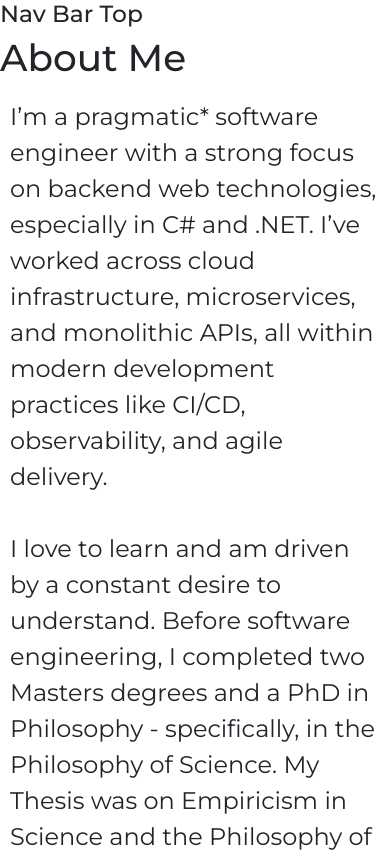
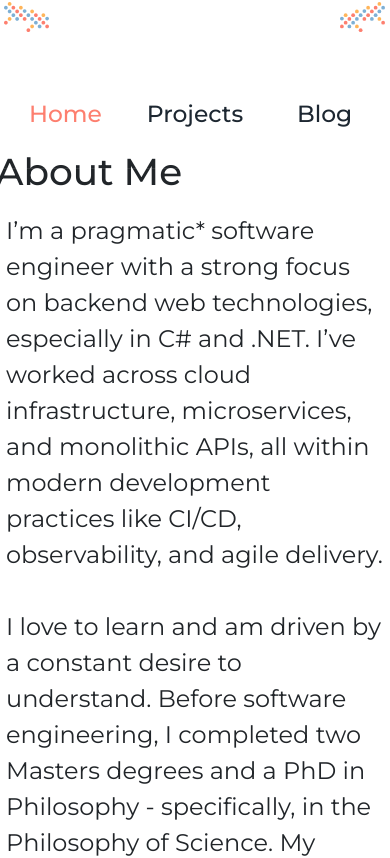
Before and after one commit to DavidJDallas/site, a React (Create React App) app: page / in a window 390 px wide. Shown: the top 858 px of the page. Built offline with nearby package versions, Linux system fonts and the light colour scheme.

Commit message:
mobile friendly code added in. email link fixed and footer margins added

```diff
--- a/src/App.css
+++ b/src/App.css
@@ -13,24 +13,170 @@
 
   z-index: 0; /* Set a lower z-index for the background */
 }
+/* Mobile-specific styles */
+.mobile-background-container {
+  min-height: 100vh;
+  display: flex;
+  flex-direction: column;
+}
 
-/* @keyframes m {
-  0%, 100% {
-    transform: translate(100, 0);
+.mobile-header {
+  position: sticky;
+  top: 0;
+  z-index: 1000;
+  background: inherit;
+  border-bottom: 1px solid rgba(255, 255, 255, 0.1);
+}
+
+.mobile-nav {
+  position: sticky;
+  top: 60px; /* Adjust based on your header height */
+  z-index: 999;
+  background: inherit;
+  border-bottom: 1px solid rgba(255, 255, 255, 0.1);
+  padding: 10px 0;
+}
+
+.mobile-content {
+  flex: 1;
+  padding: 15px !important;
+  overflow-y: auto;
+}
+
+.mobile-footer {
+  margin-top: auto;
+  padding: 20px 0;
+}
+
+/* Ensure mobile content is responsive */
+@media (max-width: 700px) {
+  .mobile-content {
+    padding: 10px !important;
   }
-  25% {
-    transform: translate(50px, 50px);
+
+  /* Make text more readable on mobile */
+  body {
+    font-size: 16px;
+    line-height: 1.5;
   }
-  50% {
-    transform: translate(100px, 0);
+
+  h1 { font-size: 1.8rem; }
+  h2 { font-size: 1.5rem; }
+  h3 { font-size: 1.3rem; }
+
+  /* Ensure images are responsive */
+  img {
+    max-width: 100%;
+    height: auto;
   }
-  75% {
-    transform: translate(50px, -50px);
-  }} */
 
-/* Adding hover effect for the background image */
-/* .background-container:hover::before {
-  opacity: 0.4;
+  /* Add touch-friendly spacing */
+  button, a {
+    min-height: 44px;
+    padding: 12px 16px;
+  }
 
+  /* Stack elements vertically on mobile */
+  .mobile-content .row {
+    margin: 0;
+  }
 
-} */
+  .mobile-content .col-12 {
+    padding: 0;
+  }
+}
+
+/* Extra small devices */
+@media (max-width: 480px) {
+  .mobile-content {
+    padding: 8px !important;
+  }
+
+  h1 { font-size: 1.6rem; }
+  h2 { font-size: 1.3rem; }
+  h3 { font-size: 1.1rem; }
+}
+
+/* Add this to App.css - Mobile-specific styles */
+.mobile-background-container {
+  min-height: 100vh;
+  display: flex;
+  flex-direction: column;
+}
+
+.mobile-header {
+  position: sticky;
+  top: 0;
+  z-index: 1000;
+  background: inherit;
+  border-bottom: 1px solid rgba(255, 255, 255, 0.1);
+}
+
+.mobile-nav {
+  position: sticky;
+  top: 60px; /* Adjust based on your header height */
+  z-index: 999;
+  background: inherit;
+  border-bottom: 1px solid rgba(255, 255, 255, 0.1);
+  padding: 10px 0;
+}
+
+.mobile-content {
+  flex: 1;
+  padding: 15px !important;
+  overflow-y: auto;
+}
+
+.mobile-footer {
+  margin-top: auto;
+  padding: 20px 0;
+}
+
+/* Ensure mobile content is responsive */
+@media (max-width: 700px) {
+  .mobile-content {
+    padding: 10px !important;
+  }
+
+  /* Make text more readable on mobile */
+  body {
+    font-size: 16px;
+    line-height: 1.5;
+  }
+
+  h1 { font-size: 1.8rem; }
+  h2 { font-size: 1.5rem; }
+  h3 { font-size: 1.3rem; }
+
+  /* Ensure images are responsive */
+  img {
+    max-width: 100%;
+    height: auto;
+  }
+
+  /* Add touch-friendly spacing */
+  button, a {
+    min-height: 44px;
+    padding: 12px 16px;
+  }
+
+  /* Stack elements vertically on mobile */
+  .mobile-content .row {
+    margin: 0;
+  }
+
+  .mobile-content .col-12 {
+    padding: 0;
+  }
+}
+
+/* Extra small devices */
+@media (max-width: 480px) {
+  .mobile-content {
+    padding: 8px !important;
+  }
+
+  h1 { font-size: 1.6rem; }
+  h2 { font-size: 1.3rem; }
+  h3 { font-size: 1.1rem; }
+}
--- a/src/App.js
+++ b/src/App.js
@@ -15,7 +15,6 @@ const App = () => {
   const [isMobile, setIsMobile] = useState(window.innerWidth < 700);
   const [title, setTitle] = useState('');
 
-
   useEffect(() => {
     const handleResize = () => {
       setIsMobile(window.innerWidth < 700);
@@ -29,25 +28,46 @@ const App = () => {
     };
   }, []);
 
-if(isMobile)
-  return(<>
-   <Container fluid style={{ height: '100vh', padding: 0 }}>
+  if(isMobile) {
+    return (
+      <>
+        <div className="mobile-background-container" style={{ position: 'relative', minHeight: '100vh' }}>
+          <Container fluid style={{ padding: 0 }}>
+            {/* Mobile Header */}
+            <Row className="mobile-header">
+              <Header title={title} />
+            </Row>
 
-          <Row>
-          <NavBarTop/>
+            {/* Mobile Navigation */}
+            <Row className="mobile-nav">
+              <NavBarTop setTitle={setTitle} />
             </Row>
-    <Routes>
-        <Route path ="/" element ={<LandingPage/>}/>
-        <Route path = "/projects" element={<Projects/>}/>
-        <Route path = "/blog" element={<Blog/>}/>
-    </Routes>
 
 
+            {/* Mobile Content */}
+            <Row className="mobile-content" style={{ flex: 1, padding: '15px' }}>
+              <Col xs={12}>
+                <Routes>
+                  <Route path="/" element={<LandingPage title={title} />}/>
+                  <Route path="/projects" element={<Projects title={title} />}/>
+                  <Route path="/blog" element={<Blog title={title} />}/>
+                </Routes>
+              </Col>
+            </Row>
+
+            {/* Mobile Footer */}
+            <Row className="mobile-footer mt-4">
+              <Footer />
+            </Row>
           </Container>
-  </>)
+        </div>
+      </>
+    );
+  }
 
   return (
-    <> <div className={`background-container`} style={{ position: 'relative' }}>
+    <>
+      <div className={`background-container`} style={{ position: 'relative' }}>
         <Container fluid style={{ height: '100vh', padding: 0 }}>
           <Row>
             <Header title={title} />
@@ -57,7 +77,6 @@ if(isMobile)
               <NavBar setTitle={setTitle} />
             </Col>
             <Col className='main-column'>
-
               <Routes>
                 <Route path='/' element={<LandingPage title={title} />} />
                 <Route path='/projects' element={<Projects title={title} />} />
@@ -70,7 +89,6 @@ if(isMobile)
             <Footer />
           </Row>
         </Container>
-
       </div>
     </>
   );
--- a/src/Footer/Footer.jsx
+++ b/src/Footer/Footer.jsx
@@ -4,7 +4,7 @@ const Footer = () => {
     return(
         <>
 
-        <Row>
+        <Row style={{marginBottom: '20px'}}>
             <Col>
             </Col>
             <Col>
@@ -13,10 +13,9 @@ const Footer = () => {
             /></a>
             </Col>
             <Col>
-            <a href="daviddallas606@gmail.com" target="_blank">
-                <Image src='Gmail-logo.png' style={{height: '50px', width: '100px'}}fluid/>
-            </a>
-
+                <a href="mailto:daviddallas606@gmail.com" target="_blank">
+                    <Image src='Gmail-logo.png' style={{height: '50px', width: '100px'}} fluid/>
+                </a>
             </Col>
             <Col>
             <a href="https://www.linkedin.com/in/david-dallas-925600253/" target="_blank">
--- a/src/NavBar/NavBar.css
+++ b/src/NavBar/NavBar.css
@@ -1,3 +1,4 @@
+/* Vertical Navigation Styles (Desktop) */
 .contact-Nav{
     display: flex;
     color: whitesmoke;
@@ -18,7 +19,74 @@
 }
 
 .nav-bar-rows{
-    margin-top:50px;
+    margin-top: 50px;
     margin-bottom: 50px;
     margin-left: 20%;
 }
+
+/* Top Navigation Styles (Mobile) */
+.top-nav-container {
+    padding: 10px 0;
+    background: inherit;
+}
+
+.top-nav-wrapper {
+    display: flex;
+    justify-content: space-around;
+    align-items: center;
+    width: 100%;
+    padding: 0 15px;
+}
+
+.top-nav-item {
+    flex: 1;
+    text-align: center;
+    padding: 0 10px;
+}
+
+.top-nav-item h4 {
+    margin: 0;
+    font-size: 1.2rem;
+    font-weight: 500;
+    padding: 8px 0;
+}
+
+.top-nav-item a {
+    display: block;
+    width: 100%;
+    border-radius: 8px;
+    transition: all 0.3s ease;
+}
+
+.top-nav-item a:hover {
+    background-color: rgba(253, 127, 111, 0.1);
+    transform: translateY(-2px);
+}
+
+/* Active state styling */
+.top-nav-item a[style*="#fd7f6f"] {
+    background-color: rgba(253, 127, 111, 0.15);
+    border-radius: 8px;
+}
+
+/* Responsive adjustments for very small screens */
+@media (max-width: 480px) {
+    .top-nav-wrapper {
+        padding: 0 5px;
+    }
+
+    .top-nav-item {
+        padding: 0 5px;
+    }
+
+    .top-nav-item h4 {
+        font-size: 1rem;
+    }
+}
+
+/* Extra small screens - stack if needed */
+@media (max-width: 360px) {
+    .top-nav-item h4 {
+        font-size: 0.9rem;
+    }
+}
--- a/src/NavBar/NavBarTop.jsx
+++ b/src/NavBar/NavBarTop.jsx
@@ -1,11 +1,61 @@
+import './NavBar.css';
+import { Container, Row, Col } from 'react-bootstrap';
+import { Link, NavLink } from 'react-router-dom';
 
+const NavBarTop = ({ setTitle }) => {
+  return (
+    <>
+      <Container fluid className='top-nav-container'>
+        <Row className='justify-content-center'>
+          <Col xs={12}>
+            <div className='top-nav-wrapper'>
+              <div className='top-nav-item'>
+                <NavLink
+                  to='/'
+                  style={({ isActive, isPending }) => ({
+                    color: isActive ? '#fd7f6f' : '#1d2731',
+                    textDecoration: 'none',
+                    transition: 'color 0.3s ease',
+                  })}
+                  onClick={() => setTitle('')}
+                >
+                  <h4>Home</h4>
+                </NavLink>
+              </div>
 
-const NavBarTop = () => {
-    return (
-        <>
-        <h4>Nav Bar Top</h4>
-        </>
-    )
-}
+              <div className='top-nav-item'>
+                <NavLink
+                  to='/projects'
+                  style={({ isActive, isPending }) => ({
+                    color: isActive ? '#fd7f6f' : '#1d2731',
+                    textDecoration: 'none',
+                    transition: 'color 0.3s ease',
+                  })}
+                  onClick={() => setTitle('Projects')}
+                >
+                  <h4>Projects</h4>
+                </NavLink>
+              </div>
 
-export default NavBarTop
+              <div className='top-nav-item'>
+                <NavLink
+                  to='/blog'
+                  style={({ isActive, isPending }) => ({
+                    color: isActive ? '#fd7f6f' : '#1d2731',
+                    textDecoration: 'none',
+                    transition: 'color 0.3s ease',
+                  })}
+                  onClick={() => setTitle('Blog')}
+                >
+                  <h4>Blog</h4>
+                </NavLink>
+              </div>
+            </div>
+          </Col>
+        </Row>
+      </Container>
+    </>
+  );
+};
+
+export default NavBarTop;
```
Also changed, not shown: src/LandingPage/LandingPage.jsx (+0 -41 lines). Lines whose indentation alone changed are shown as unchanged.
